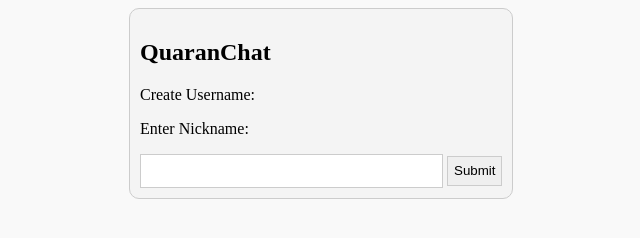
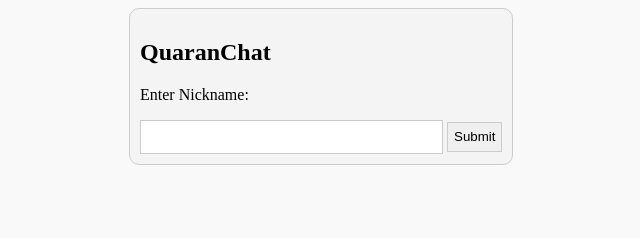
Before and after one commit to RishabhKodes/text.me, a website: page index.html in a window 1280 px wide. Shown: the whole page, without its empty margins (181-821 px from the left). Drawn offline with nearby package versions, Linux system fonts and the light colour scheme; no server answers.

Commit message:
Update index.html

```diff
--- a/index.html
+++ b/index.html
@@ -58,7 +58,6 @@
 	<div id="container">
 		<div id="namesWrapper">
 			<h2>QuaranChat</h2>
-			<p>Create Username:</p>
 			<p>Enter Nickname:</p>
 			<div id="error"></div>
 			<form id="usernameForm">
```
